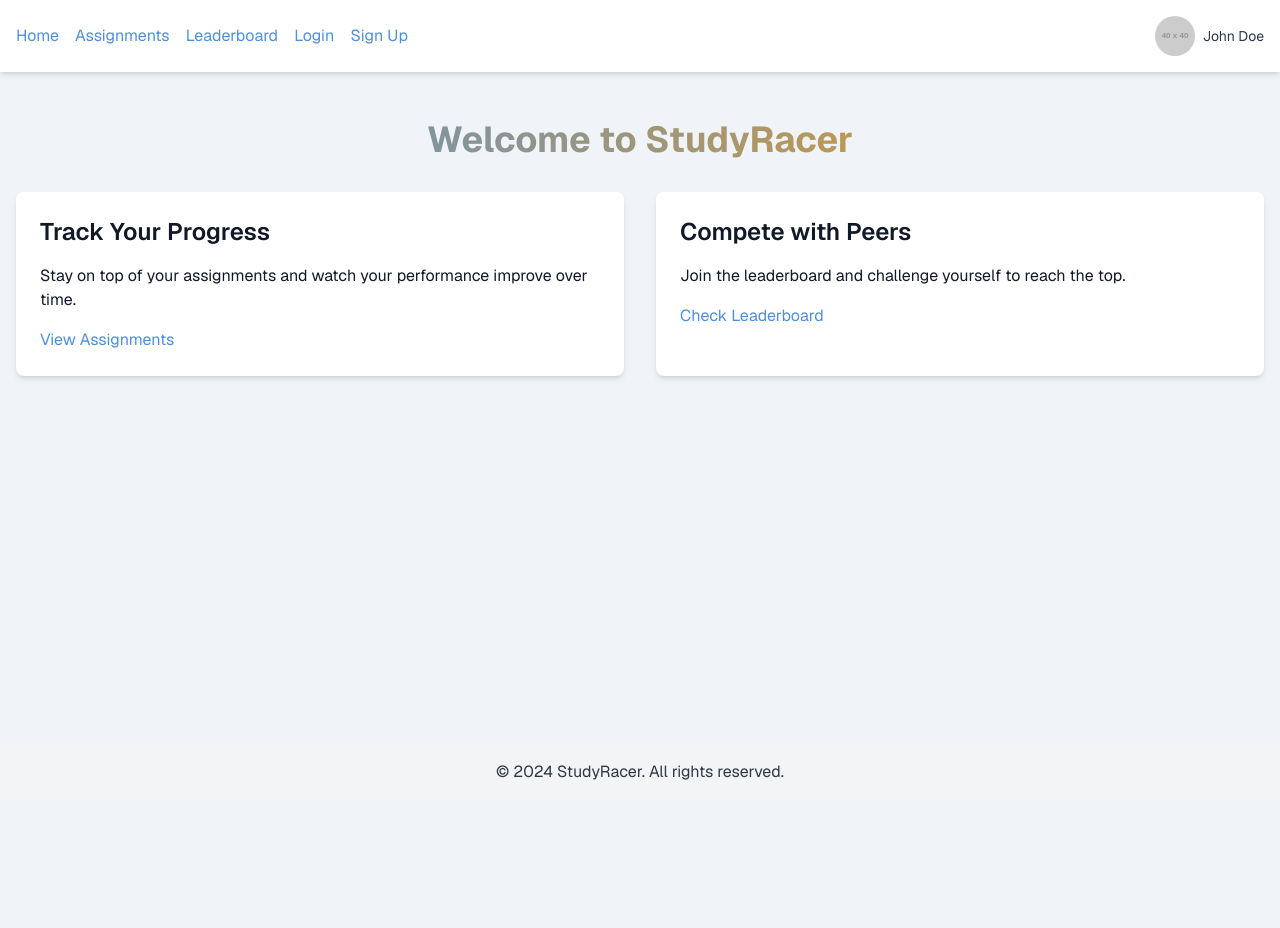
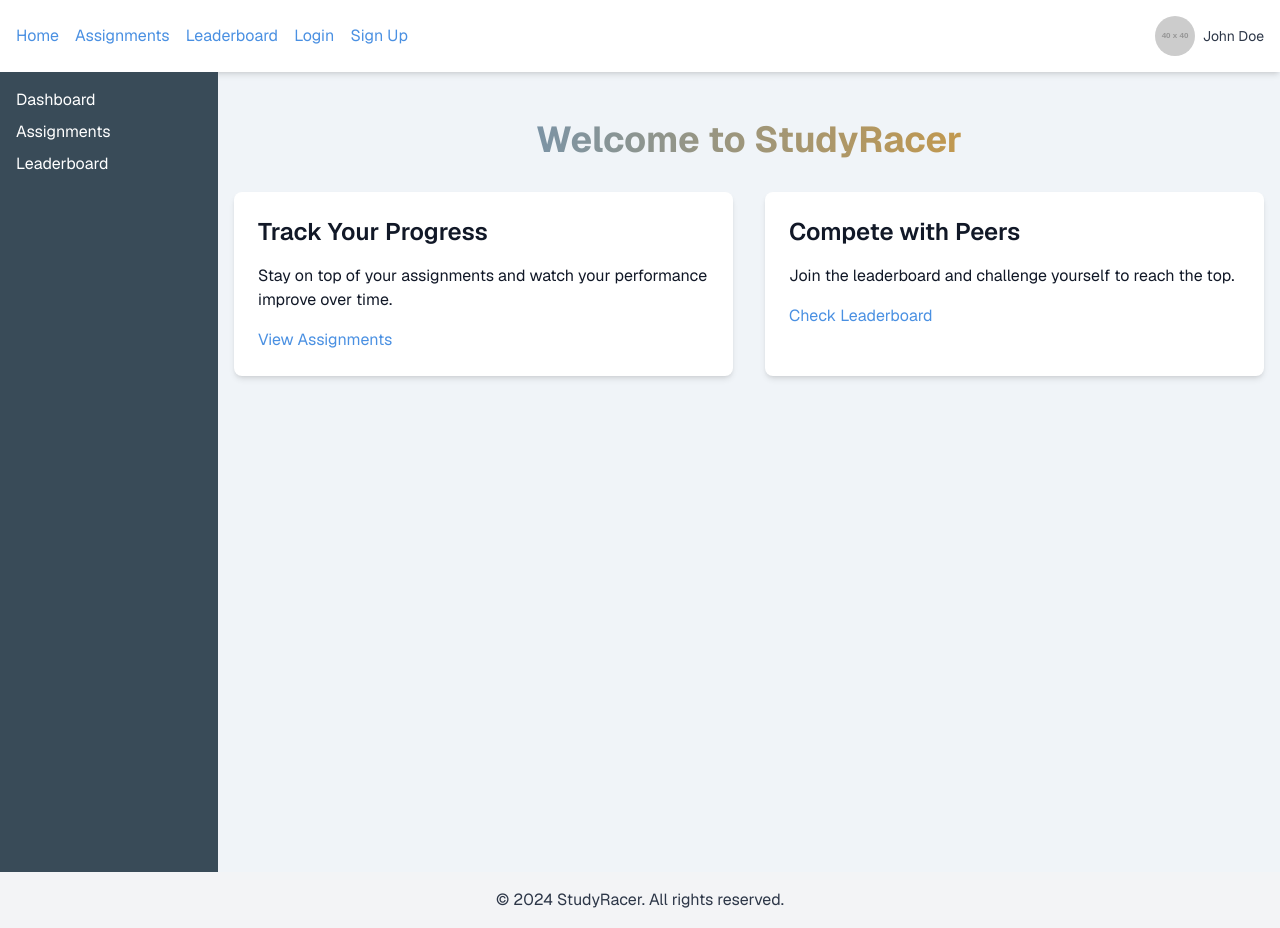
Before and after one commit to bqShina/StudyRacer, a Next.js app: page / in a window 1280 px wide. Before the commit the page ends 800 px from the top, so only its background shows below. Built offline with nearby package versions, Linux system fonts and the light colour scheme.

Commit message:
Feat: Add sidebar so it is always there

```diff
--- a/src/app/layout.tsx
+++ b/src/app/layout.tsx
@@ -3,6 +3,7 @@ import { GeistSans } from 'geist/font/sans';
 import "./globals.css";
 import Header from "../components/Header";
 import Footer from "../components/Footer";
+import Sidebar from "../components/Sidebar";
 
 export const metadata: Metadata = {
     title: "StudyRacer - Gamified Learning Platform",
@@ -14,7 +15,10 @@ export default function RootLayout({ children }: { children: React.ReactNode })
         <html lang="en">
         <body className={`${GeistSans.className} flex flex-col min-h-screen`}>
         <Header />
-        <main className="flex-grow">{children}</main>
+        <div className="flex flex-grow">
+            <Sidebar />
+            <main className="flex-grow">{children}</main>
+        </div>
         <Footer />
         </body>
         </html>
```
